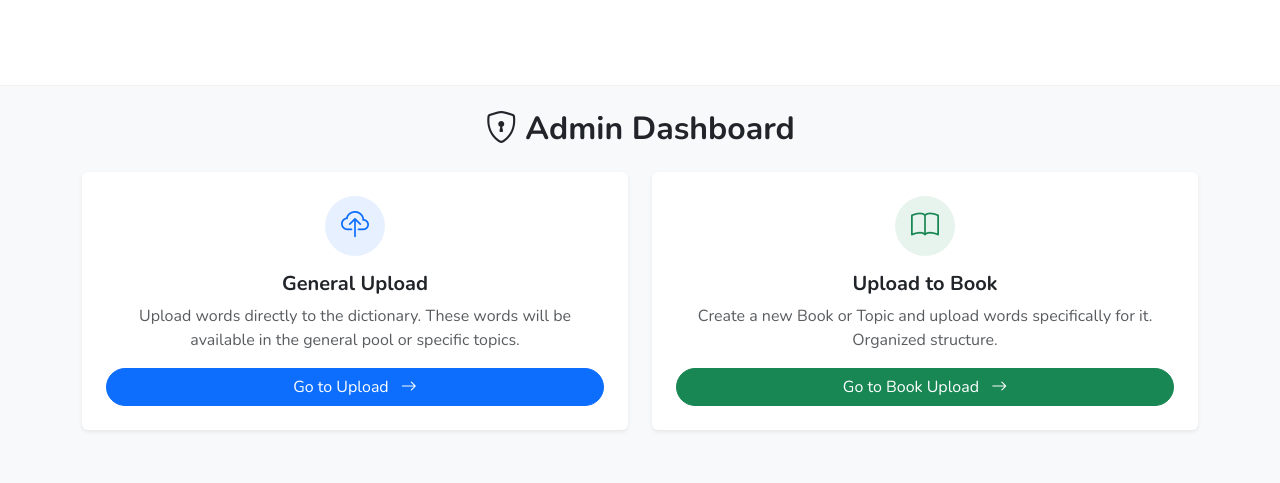
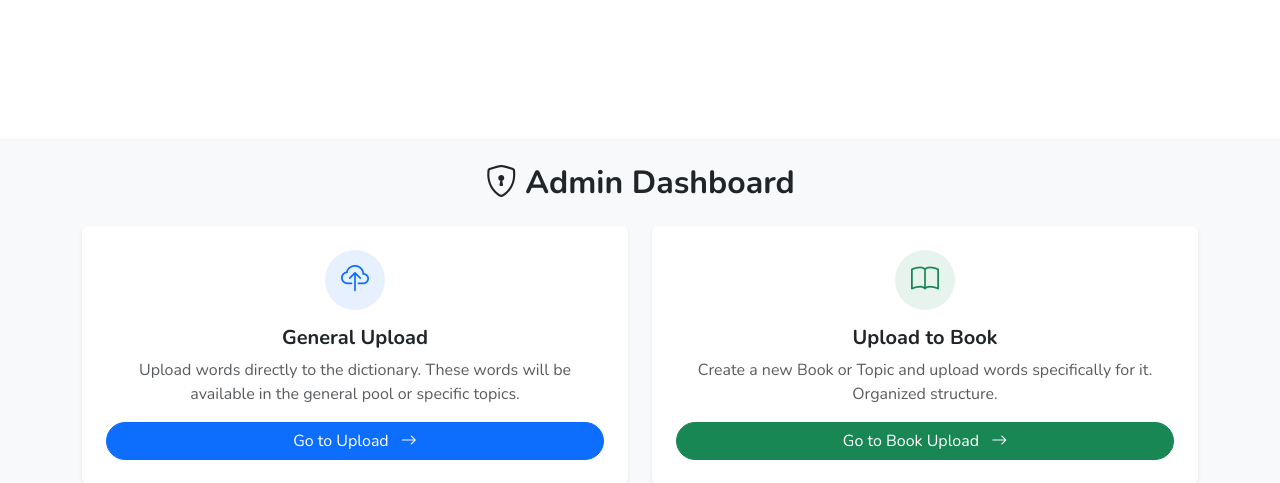
Before and after one commit to Kazoki-ken/EasyNihongo, a Django app: page /admin-dashboard/ in a window 1280 px wide. Shown: the top 483 px of the page. Run offline with Django 5.2, Linux system fonts and the light colour scheme.

Commit message:
feat(ui): match base.html header height with home.html
- Added `min-height: 140px` to `.app-header` in `base.html` to visually match the height of the populated header in `home.html`.
- Added a CSS comment explaining how to adjust the header height in the future (`min-height` or `padding`).
- This creates a consistent layout frame for pages extending `base.html` without duplicating header content.

Co-authored-by: Kazoki-ken <180665964+Kazoki-ken@users.noreply.github.com>

```diff
--- a/vocabulary/templates/vocabulary/base.html
+++ b/vocabulary/templates/vocabulary/base.html
@@ -68,6 +68,8 @@
             border-bottom: 1px solid var(--border-color, rgba(0,0,0,0.05));
             margin: 0 auto;
             width: 100%;
+            /* HEADER BALANDLIGI SHU YERDAN SOZLANADI: min-height yoki padding */
+            min-height: 140px; /* home.html vizual balandligiga moslash uchun */
         }
 
         @media (max-width: 570px) {
```
